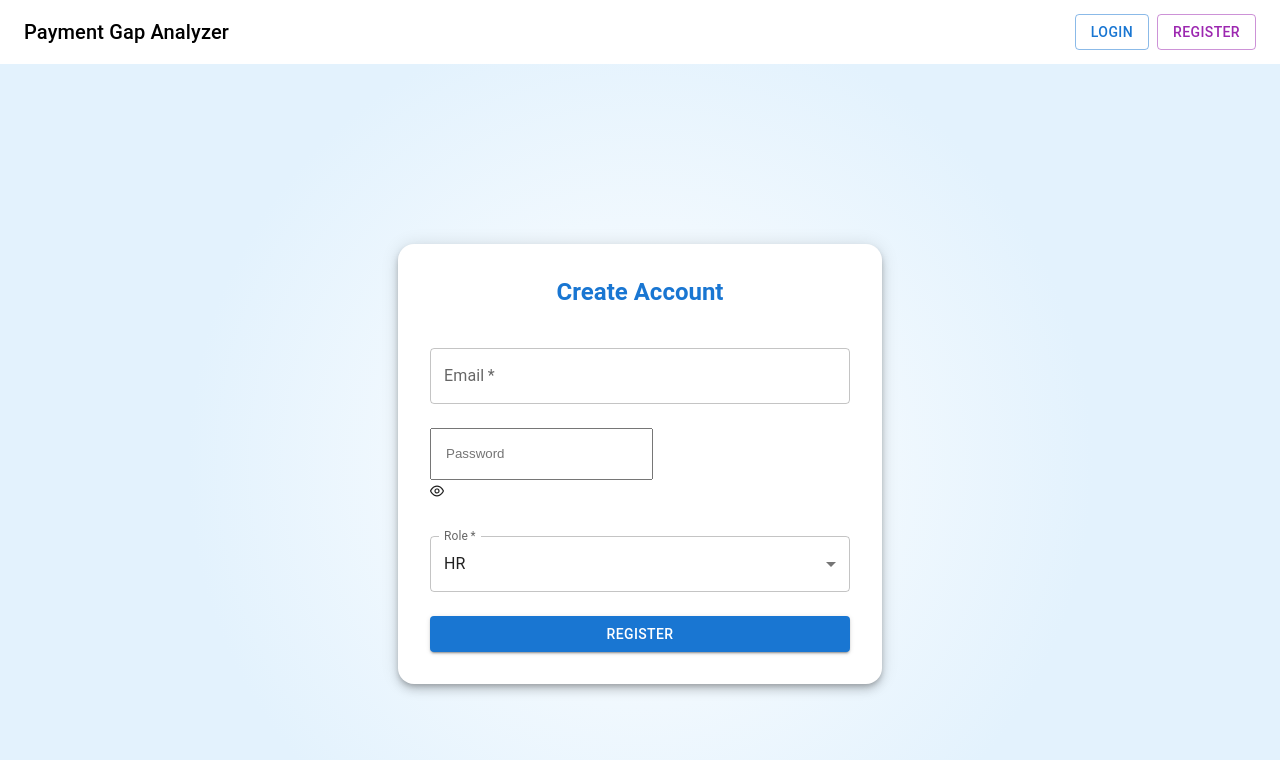
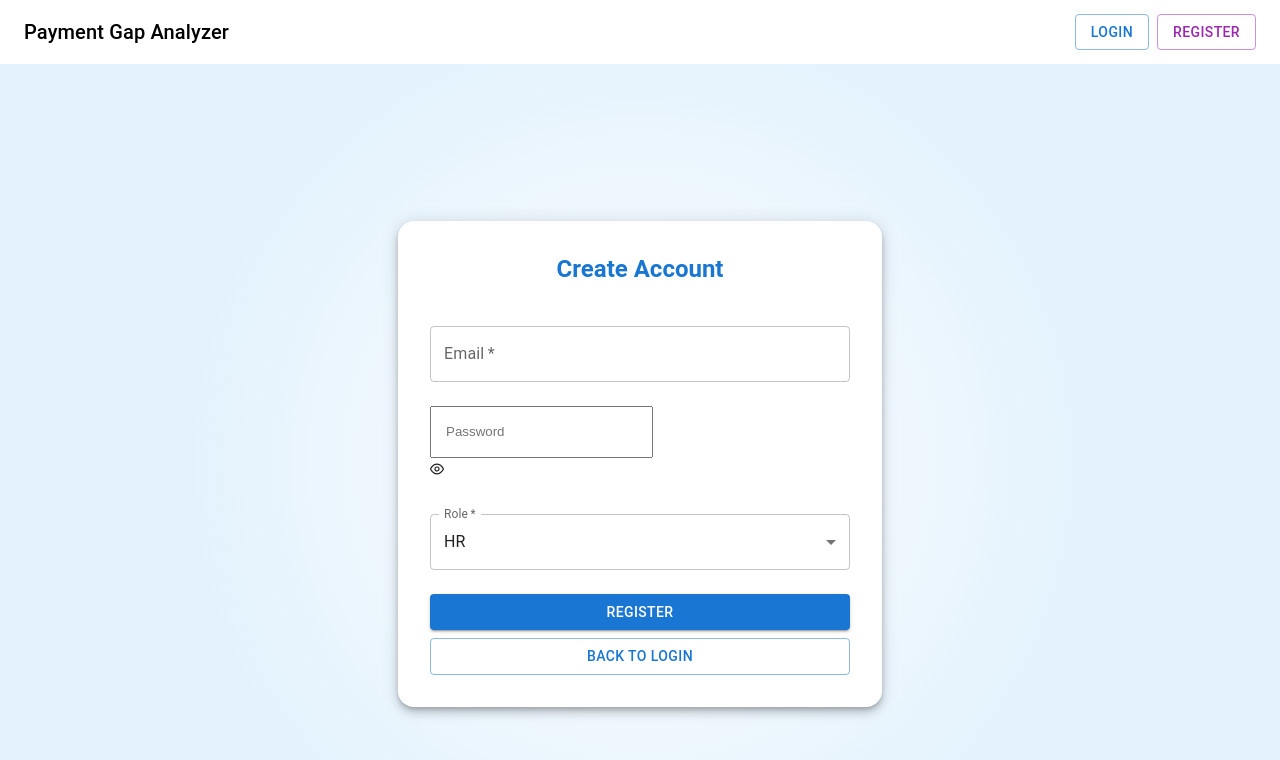
Before and after one commit to GabrielaSpiridon/Payment-Gap-Analyzer, a React (Vite) app in the folder PaymentGap/: page /register in a window 1280 px wide. Shown: the top 760 px of the page. Built offline with nearby package versions, Linux system fonts and the light colour scheme.

Commit message:
Register interface updated

```diff
--- a/PaymentGap/frontend/src/pages/Register.jsx
+++ b/PaymentGap/frontend/src/pages/Register.jsx
@@ -83,6 +83,10 @@ function Register() {
           <Button fullWidth variant="contained" sx={{ mt: 2 }} type="submit">
             Register
           </Button>
+          <Button fullWidth variant="outlined" sx={{ mt: 1 }} onClick={() => navigate('/login')}>
+                        Back to Login
+                      </Button>
+
         </form>
       </Paper>
     </Box>
```
